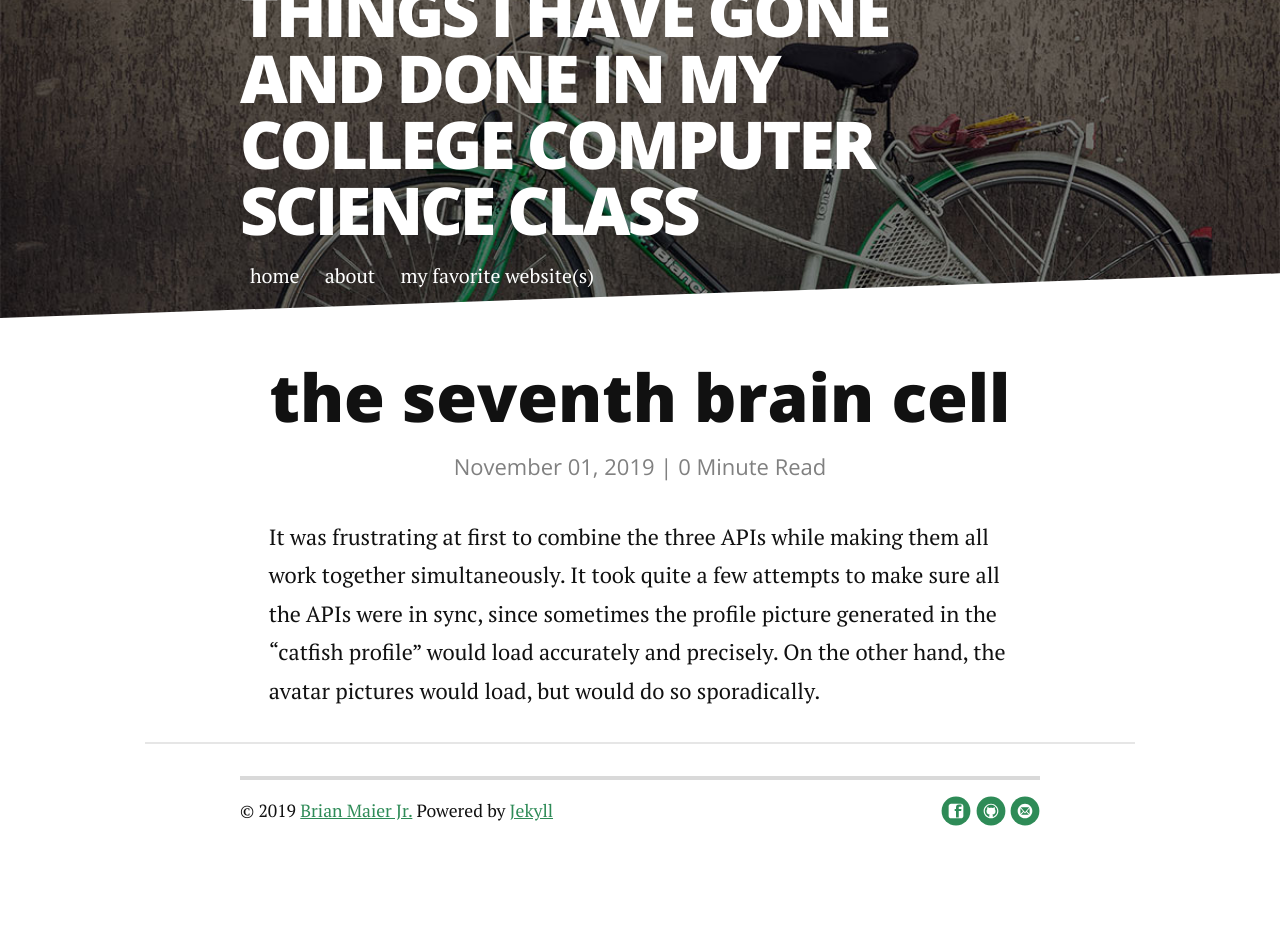
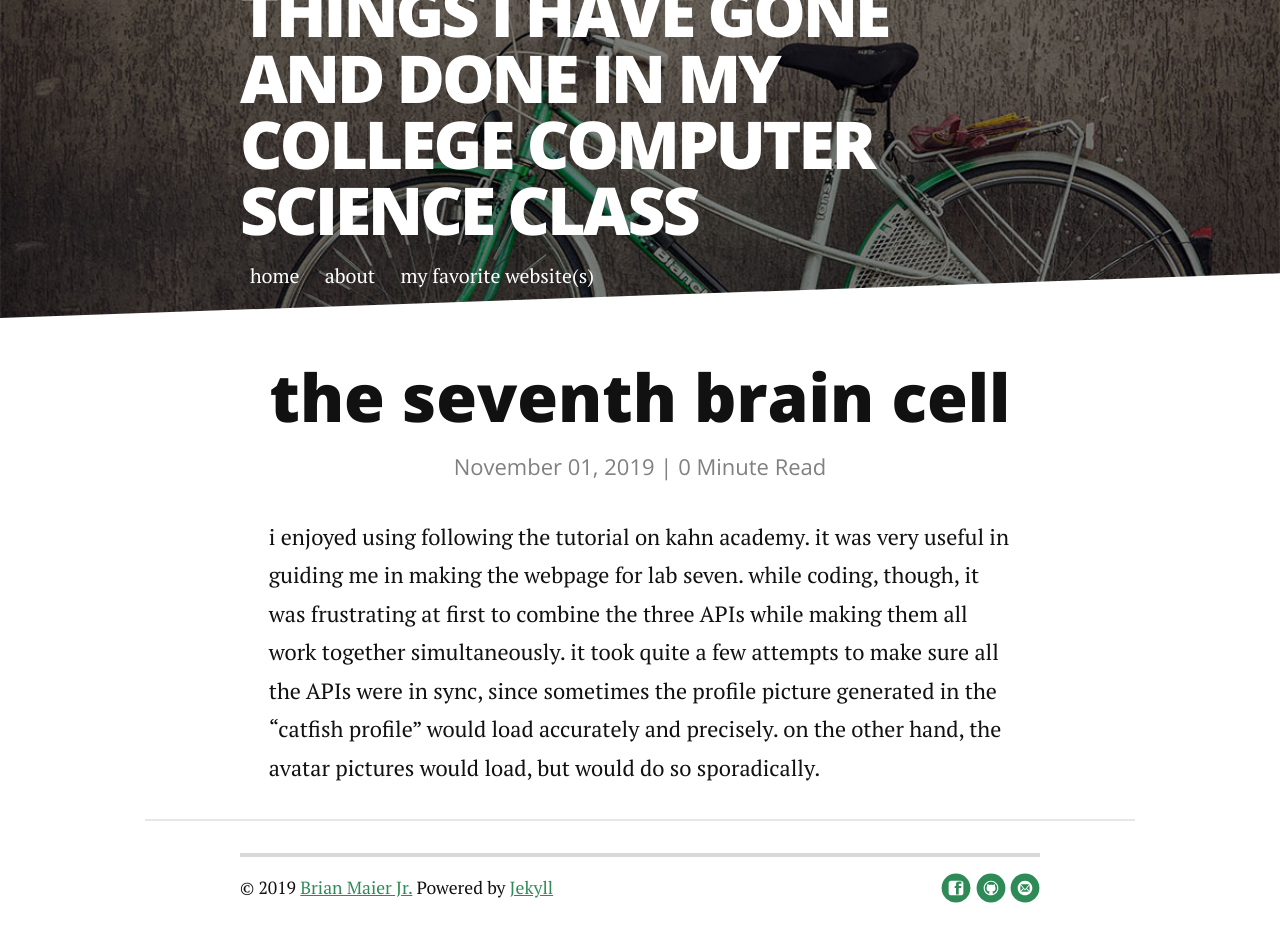
Before and after one commit to ryanwisely/csci340blog, a Jekyll site: the page built from 2019-11-1-labseven.markdown, in a window 1280 px wide. Built offline with Jekyll 4.4.1, drawn with Linux system fonts in a browser that asks for light colours; nearby versions of some CDN libraries; before the commit the page ends 900 px from its top, so only the background shows below that.

```diff
--- a/2019-11-1-labseven.markdown
+++ b/2019-11-1-labseven.markdown
@@ -1,7 +1,7 @@
 ---
 layout: post
-title:  "the seventh brain cell"
-date:   2019-11-1
+title: "the seventh brain cell"
+date: 2019-11-01
 ---
 
-It was frustrating at first to combine the three APIs while making them all work together simultaneously. It took quite a few attempts to make sure all the APIs were in sync, since sometimes the profile picture generated in the "catfish profile" would load accurately and precisely. On the other hand, the avatar pictures would load, but would do so sporadically.
+i enjoyed using following the tutorial on kahn academy. it was very useful in guiding me in making the webpage for lab seven. while coding, though, it was frustrating at first to combine the three APIs while making them all work together simultaneously. it took quite a few attempts to make sure all the APIs were in sync, since sometimes the profile picture generated in the "catfish profile" would load accurately and precisely. on the other hand, the avatar pictures would load, but would do so sporadically.
```
